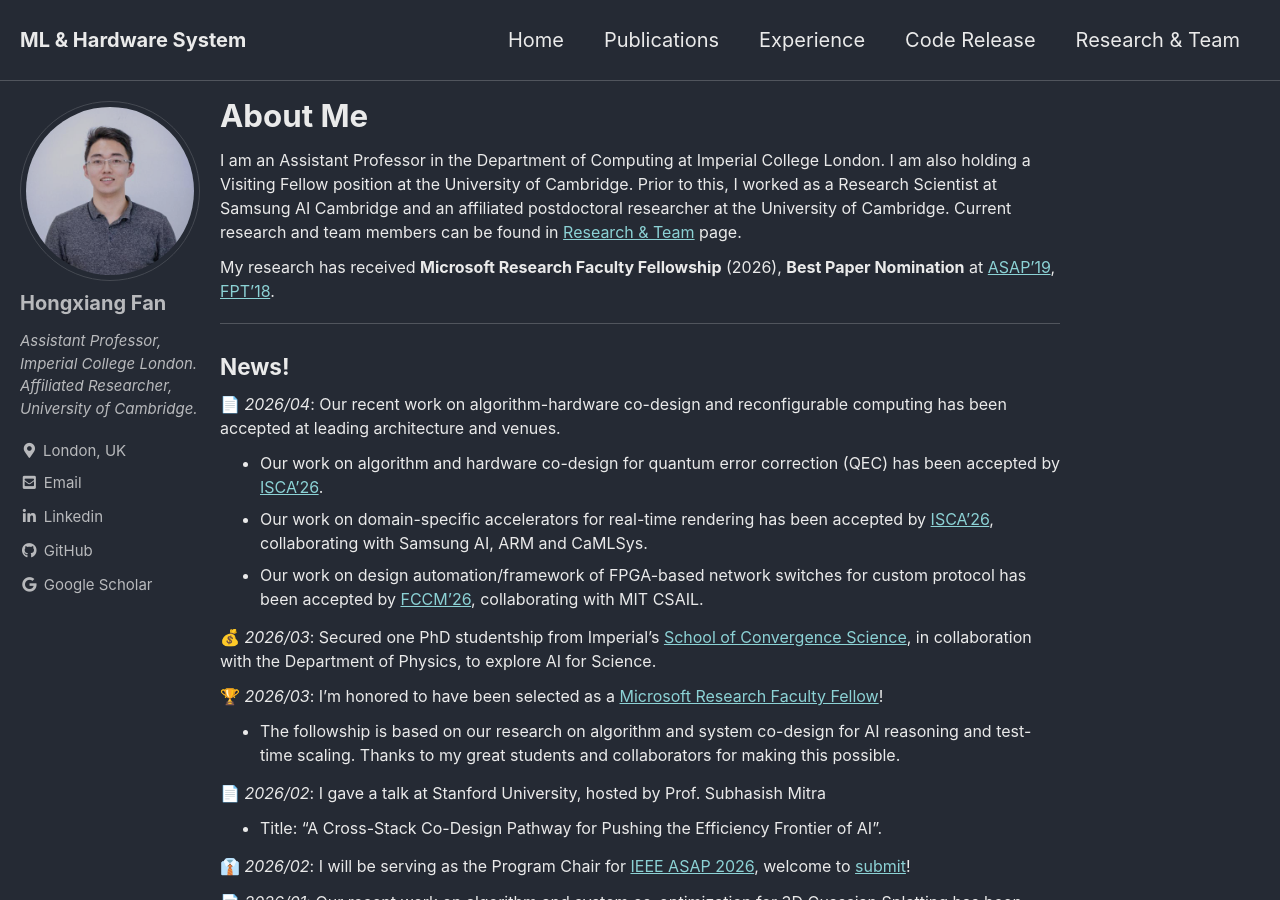
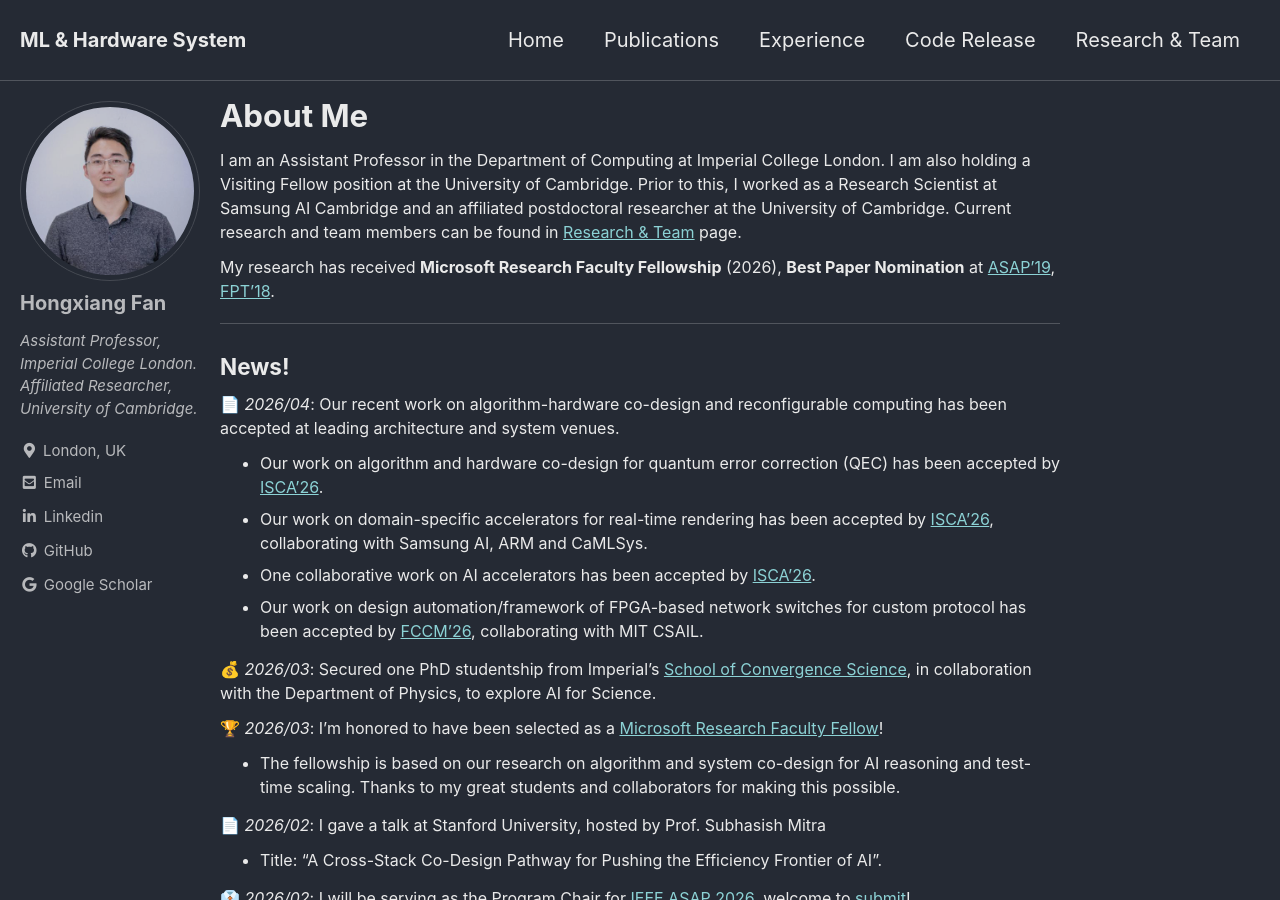
Before and after one commit to os-hxfan/os-hxfan.github.io, a Jekyll site: the page built from index.md, in a window 1280 px wide and 900 px high. Built offline with Jekyll 4.4.1, drawn with Linux system fonts in a browser that asks for light colours; cached includes are drawn as plain includes; our own code applies the rules of GitHub Pages for plain Markdown files; some of the changed text lies outside the part shown.

Commit message:
typos fix

```diff
--- a/_config.yml
+++ b/_config.yml
@@ -20,7 +20,7 @@ locale                   : "en-US"
 title                    : "ML & Hardware System"
 title_separator          : "-"
 subtitle                 : # site tagline that appears below site title in masthead
-name                     : "Your Name"
+name                     : "Hongxiang Fan"
 description              : "An amazing website."
 url                      : # the base hostname & protocol for your site e.g. "https://mmistakes.github.io"
 baseurl                  : # the subpath of your site, e.g. "/blog"
--- a/index.md
+++ b/index.md
@@ -31,15 +31,16 @@ ___
 ### News!
 
 <!-- **1. Paper** 📄 · **2. Funding** 💰 · **3. Serving** 👔 · **4. Honor** 🏆 -->
-📄 *2026/04*: Our recent work on algorithm-hardware co-design and reconfigurable computing has been accepted at leading architecture and  venues.
+📄 *2026/04*: Our recent work on algorithm-hardware co-design and reconfigurable computing has been accepted at leading architecture and system venues.
 - Our work on algorithm and hardware co-design for quantum error correction (QEC) has been accepted by [ISCA’26](https://iscaconf.org/isca2026/).
 - Our work on domain-specific accelerators for real-time rendering has been accepted by [ISCA’26](https://iscaconf.org/isca2026/), collaborating with Samsung AI, ARM and CaMLSys.
+- One collaborative work on AI accelerators has been accepted by [ISCA’26](https://iscaconf.org/isca2026/).
 - Our work on design automation/framework of FPGA-based network switches for custom protocol has been accepted by [FCCM’26](https://www.fccm.org/accepted-paper-list-2026/), collaborating with MIT CSAIL.
 
 💰 *2026/03*: Secured one PhD studentship from Imperial’s [School of Convergence Science](https://www.imperial.ac.uk/school-of-convergence-science/phd-opportunities/), in collaboration with the Department of Physics, to explore AI for Science.
 
 🏆 *2026/03*: I’m honored to have been selected as a [Microsoft Research Faculty Fellow](https://www.microsoft.com/en-us/research/academic-program/microsoft-research-fellowship/)!
-- The followship is based on our research on algorithm and system co-design for AI reasoning and test-time scaling. Thanks to my great students and collaborators for making this possible.
+- The fellowship is based on our research on algorithm and system co-design for AI reasoning and test-time scaling. Thanks to my great students and collaborators for making this possible.
 
 📄 *2026/02*: I gave a talk at Stanford University, hosted by Prof. Subhasish Mitra
 - Title: "A Cross-Stack Co-Design Pathway for Pushing the Efficiency Frontier of AI".
```
Also changed, not shown: other parts of index.md (+1 -1 lines), _pages/software.md (+4 -0 lines).
